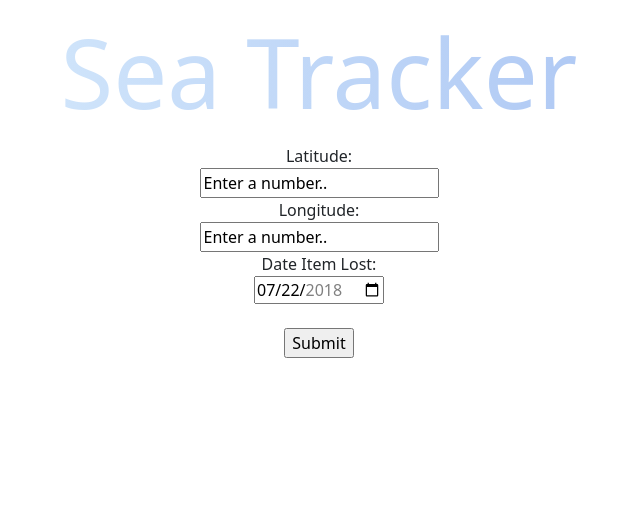
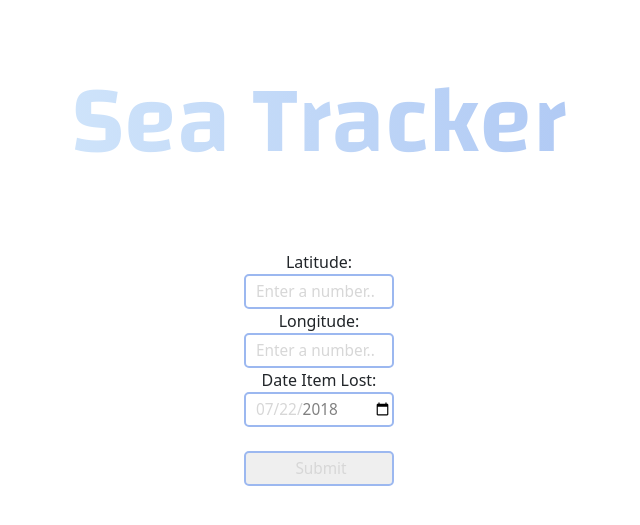
Before and after one commit to Alphabet1671/ocean-flow-calculator-site, a Flask app: page / in a window 1280 px wide. Shown: the part 56-581 px from the top of the page, without its empty margins (321-961 px from the left). Run offline with Flask 2, Linux system fonts and the light colour scheme.

Commit message:
Update style.css

```diff
--- a/static/styles/style.css
+++ b/static/styles/style.css
@@ -29,12 +29,42 @@
 
 .unit-header{
     text-align:center;
-    background: linear-gradient(90deg, rgb(229, 247, 255) 0%, rgb(156, 184, 240) 98%);
+    background: linear-gradient(90deg, #e5f7ff 0%, #9cb8f0 98%);
                 -webkit-background-clip: text;
                 -webkit-text-fill-color: transparent;
     font-size:6rem;
+    height:200px;
+    margin-top:50px;
+    font-family:'Changa', 'sans-serif';
+
 }
 
 form {
     text-align:center;
+
 }
+
+form input{
+    border-radius:5px;
+    border:#9cb8f0 solid 2px;
+    color:rgb(215, 215, 215);
+    /* font-family:'Mukta', 'sans-serif'; */
+    width:150px;
+    height:35px;
+    font-size:.96rem;
+    padding-left:10px;
+}
+
+#submit{
+    color:rgb(23, 47, 93);
+}
+
+#contactbar{
+    height:300px;
+    background:#bdc1c9;
+    margin-top:400px;
+}
+
+#gogglers{
+    margin-right:-25px;
+}
```
